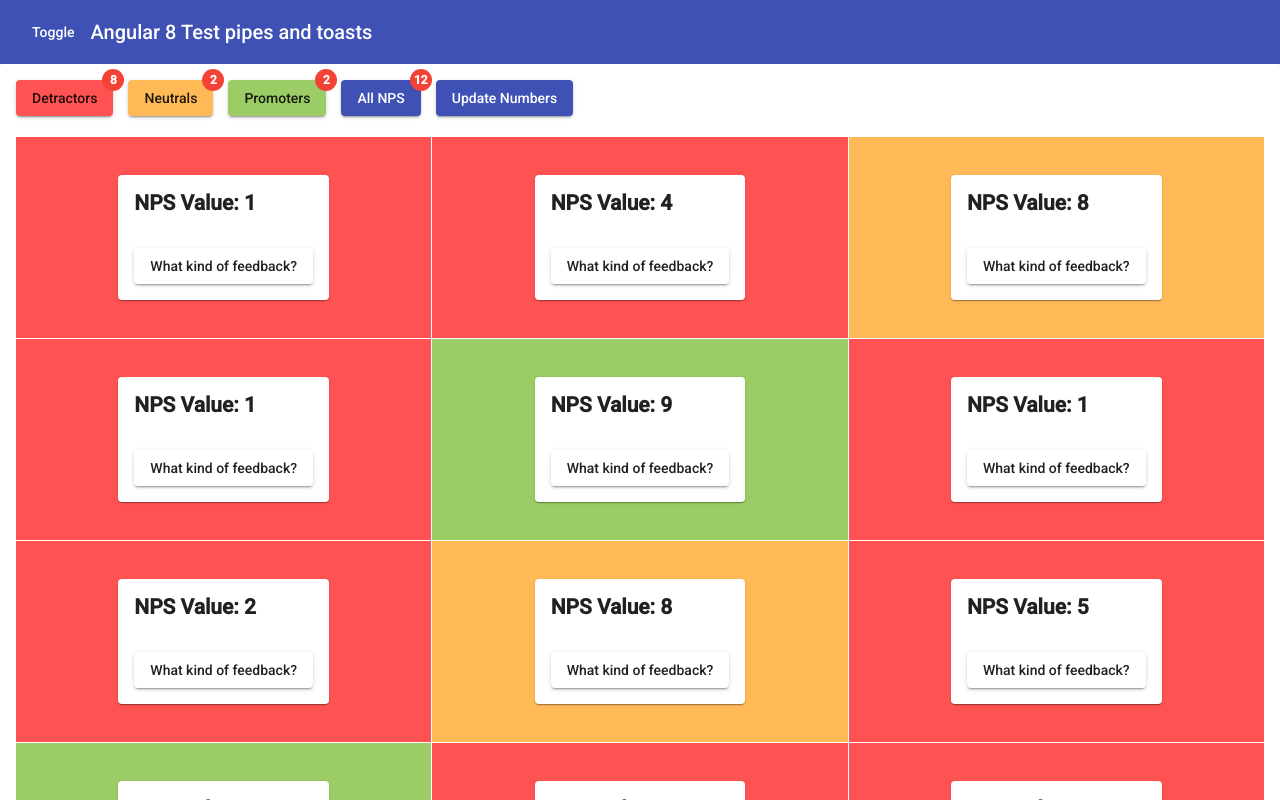
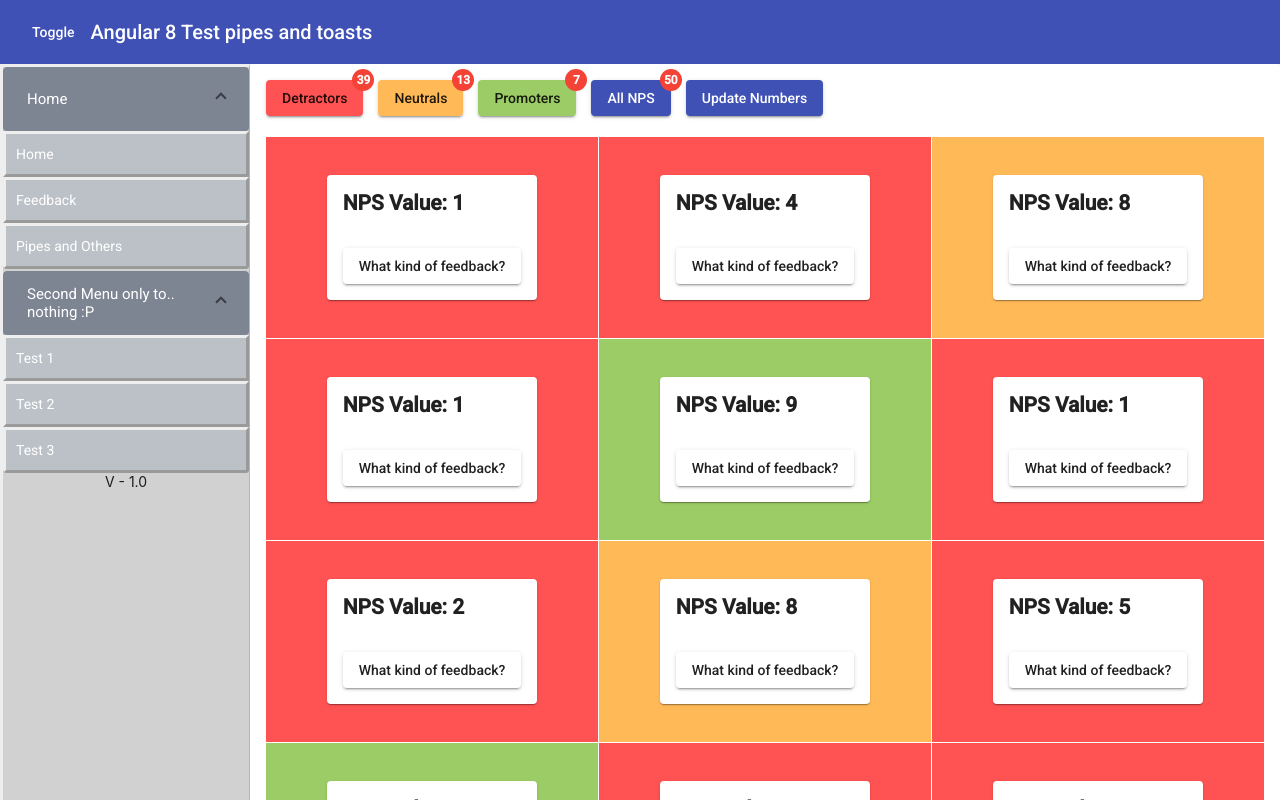
Before and after one commit to Guinojosa/Angular-8-Template, an Angular app: page / in a window 1280 px wide. Shown: the top 800 px of the page. Built offline with nearby package versions, Linux system fonts and the light colour scheme.

Commit message:
Adjust the desing of menu

```diff
--- a/src/app/Components/feedbacks/feedbacks.component.html
+++ b/src/app/Components/feedbacks/feedbacks.component.html
@@ -3,7 +3,7 @@
         <button mat-raised-button style="background-color: #ff5252" (click)="typeNps = 1" matBadge="{{detractor}}" matBadgeColor="warn">Detractors</button>
         <button mat-raised-button style="background-color: #ffba57" (click)="typeNps = 2" matBadge="{{neutrals}}" matBadgeColor="warn">Neutrals</button>
         <button mat-raised-button style="background-color: #9ccc65" (click)="typeNps = 3" matBadge="{{promoters}}" matBadgeColor="warn">Promoters</button>
-        <button mat-raised-button color="primary" (click)="typeNps = 4" matBadge="12" matBadgeColor="warn">All NPS</button>
+        <button mat-raised-button color="primary" (click)="typeNps = 4" matBadge="{{all}}" matBadgeColor="warn">All NPS</button>
         <button mat-raised-button color="primary" (click)="randomNumbers()">Update Numbers</button>
     </div>
     <br />
--- a/src/app/Components/feedbacks/feedbacks.component.ts
+++ b/src/app/Components/feedbacks/feedbacks.component.ts
@@ -14,6 +14,7 @@ export class FeedbacksComponent implements OnInit {
   detractor: number;
   neutrals: number;
   promoters: number;
+  all: number;
   // tslint:disable-next-line: variable-name
   constructor(private _toast: ToastService) {
     this.randomNumbers();
@@ -33,11 +34,12 @@ export class FeedbacksComponent implements OnInit {
   }
 
   randomNumbers() {
-    this.array = Array.from({length: 12}).map(i => {
+    this.array = Array.from({length: 50}).map(i => {
       return Math.floor(Math.random() * (10 - 0) + 0);
     });
     this.detractor = this.array.filter(x => x < 8).length;
     this.neutrals = this.array.filter(x => x > 6 && x < 9).length;
     this.promoters = this.array.filter(x => x > 8).length;
+    this.all = this.array.length;
   }
 }
--- a/src/app/Components/principal/principal.component.html
+++ b/src/app/Components/principal/principal.component.html
@@ -8,12 +8,8 @@
   <mat-sidenav
     #sidenav
     class="menu"
-    [mode]="'over'"
-    style="width: 250px; height: 100%;border-style: outset;"
-  >
-    <div style="text-align: center;">
-      <h3>Welcome To My Test</h3>
-    </div>
+    [mode]="'side'"
+    style="width: 250px; height: 100%;border-style: outset; background-color: #d1d1d1;" opened>
     <mat-accordion multi="true">
       <mat-expansion-panel
         class="mat-elevation-z0"
@@ -21,7 +17,7 @@
         style="background: #bcc0c7;color: #fff;">
         <mat-expansion-panel-header style="background: #7d8492;color: #fff">
           <mat-panel-title style="color: #fff">
-            Personal data
+            Home
           </mat-panel-title>
         </mat-expansion-panel-header>
         <nav>
@@ -38,7 +34,7 @@
         style="background: #bcc0c7;color: #fff">
         <mat-expansion-panel-header style="background: #7d8492;color: #fff">
           <mat-panel-title style="color: #fff">
-            Self aware panel
+            Second Menu only to.. nothing :P
           </mat-panel-title>
         </mat-expansion-panel-header>
         <nav>
@@ -50,6 +46,9 @@
           </nav>
       </mat-expansion-panel>
     </mat-accordion>
+    <div style="text-align: center;">
+      V - 1.0
+    </div>
   </mat-sidenav>
 
   <mat-sidenav-content>
--- a/src/app/Components/principal/principal.component.scss
+++ b/src/app/Components/principal/principal.component.scss
@@ -21,3 +21,11 @@ ul a{
   color: #fff;
   border-style: outset;
 }
+
+li a:hover{
+  background-color: #7d8492;
+}
+
+li a:active{
+  background-color: #7d8492;
+}
--- a/src/styles.scss
+++ b/src/styles.scss
@@ -6,3 +6,7 @@ body { margin: 0; font-family: Roboto, "Helvetica Neue", sans-serif; }
 .mat-expansion-panel-content > .mat-expansion-panel-body {
   padding: 0 !important;
 }
+
+md-sidenav-layout > md-content {
+  display: flex !important; flex-direction: column !important;
+}
```
